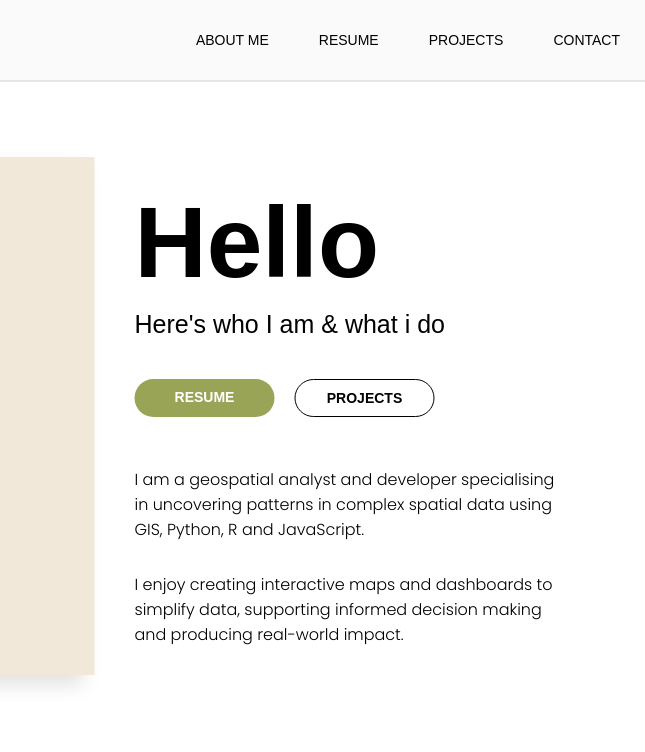
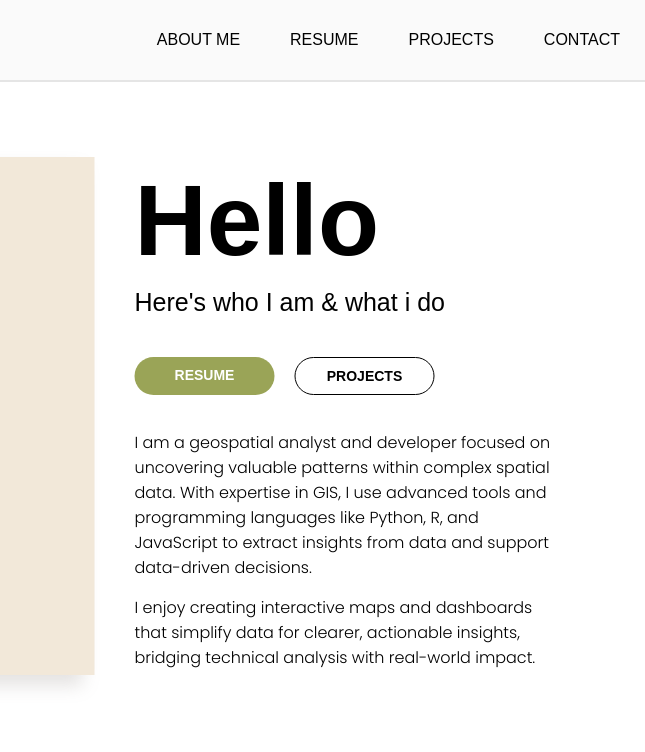
Before and after one commit to IGJackylove/Software-developing-practice, a plain HTML site: page index.html in a window 1280 px wide. Shown: the top 752 px of the page, 635-1280 px from the left. Drawn offline with Linux system fonts and the light colour scheme.

Commit message:
Update the intro, update the font size of header, add resume.html

```diff
--- a/index.html
+++ b/index.html
@@ -4,7 +4,6 @@
 <head>
     <meta charset="UTF-8">
     <meta name="viewport" content="width=device-width, initial-scale=1.0">
-    <meta>
     <title>Qihang Chen's Personal Website</title>
     <!-- <link rel="stylesheet" href="//at.alicdn.com/t/font_8d5l8fzk5b87iudi.css"> -->
     <link rel="stylesheet" href="style.css">
@@ -30,9 +29,9 @@
                 <li id='header_job_title'>Geospatial developer</li>
             </ul>
 
-            <ul class="header_list">
+            <ul id="header_list">
                 <li>ABOUT ME</li>
-                <li>RESUME</li>
+                <li><a href="resume.html">RESUME</a></li>
                 <li>PROJECTS</li>
                 <li>CONTACT</li>
             </ul>
@@ -74,16 +73,17 @@
                     <h1 id="right_hello">Hello</h1>
                     <p id="right_subtitle">Here's who I am & what i do </p>
                     <div id="button_zone">
-                        <div id="button_resume">RESUME</div>
+                        <div id="button_resume"><a href="resume.html">RESUME</a></div>
                         <div id="button_projects">PROJECTS</div>
                     </div>
                     <div class="profile_intro">
-                        I am a geospatial analyst and developer specialising in uncovering patterns in complex spatial
-                        data using GIS, Python, R and JavaScript.
+                        I am a geospatial analyst and developer focused on uncovering valuable patterns within complex
+                        spatial data. With expertise in GIS, I use advanced tools and programming languages like Python,
+                        R, and JavaScript to extract insights from data and support data-driven decisions.
                     </div>
                     <div class="profile_intro">
-                        I enjoy creating interactive maps and dashboards to simplify data, supporting informed decision
-                        making and producing real-world impact.
+                        I enjoy creating interactive maps and dashboards that simplify data for clearer, actionable
+                        insights, bridging technical analysis with real-world impact.
                     </div>
                 </div>
             </div>
--- a/style.css
+++ b/style.css
@@ -105,14 +105,14 @@ header {
 
 
 /******************** Header_list（页面切换文字）************************/
-.header_list {
+#header_list {
     display: flex;
     align-items: center;
-    font-size: 14px;
+    font-size: 16px;
     /* Vertically center the items */
 }
 
-.header_list li {
+#header_list li {
     float: left;
     /*使得list内容横向排列, 并且从左到右 */
     padding: 5px 25px;
@@ -302,7 +302,7 @@ h2 {
     font-family: 'Poppins', sans-serif;
     font-weight: 300;
     font-size: 16px;
-    margin-top: 20px;
+    margin-top: 5px;
 }
 
 
```
Also changed, not shown: resume.html (added, +15 -0 lines).
